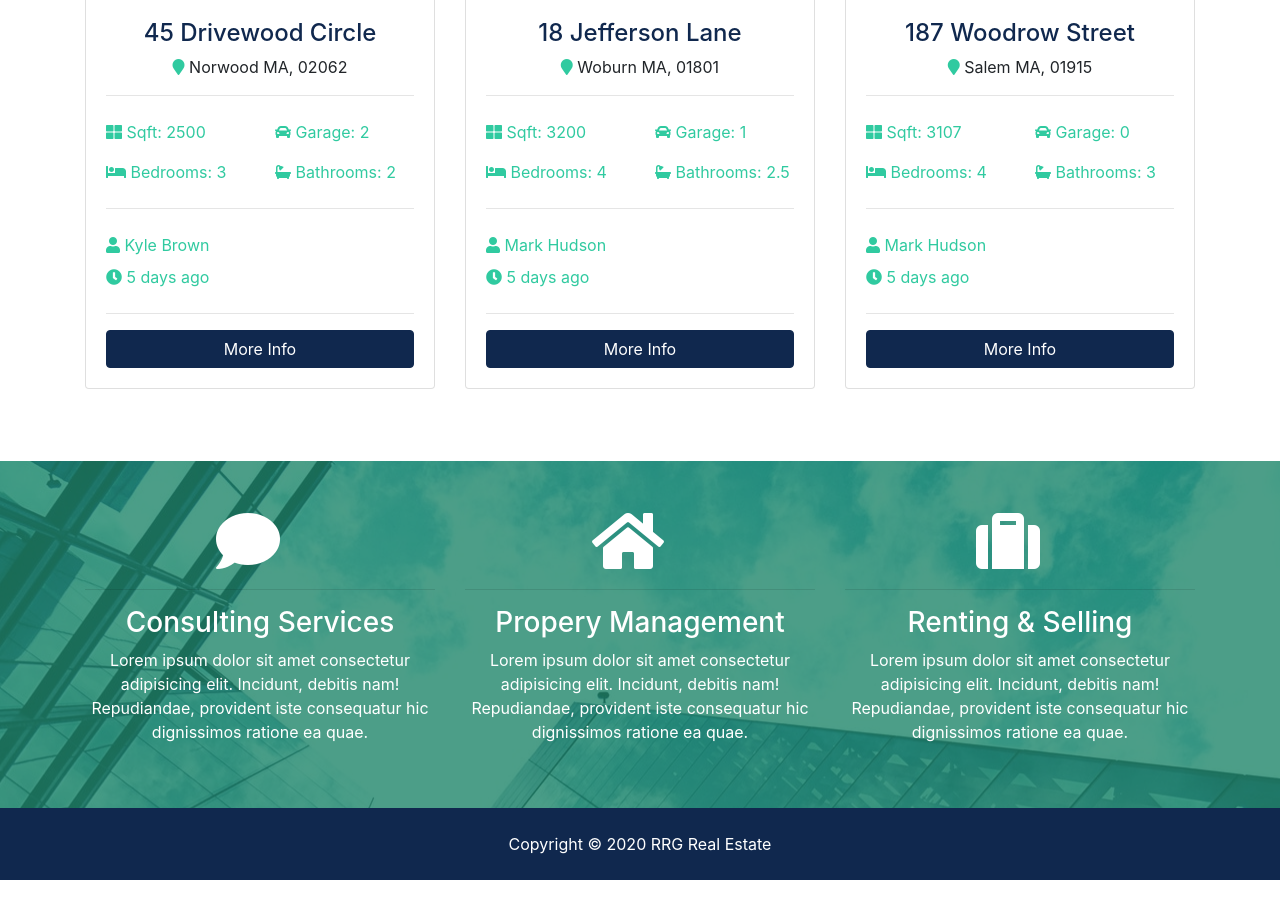
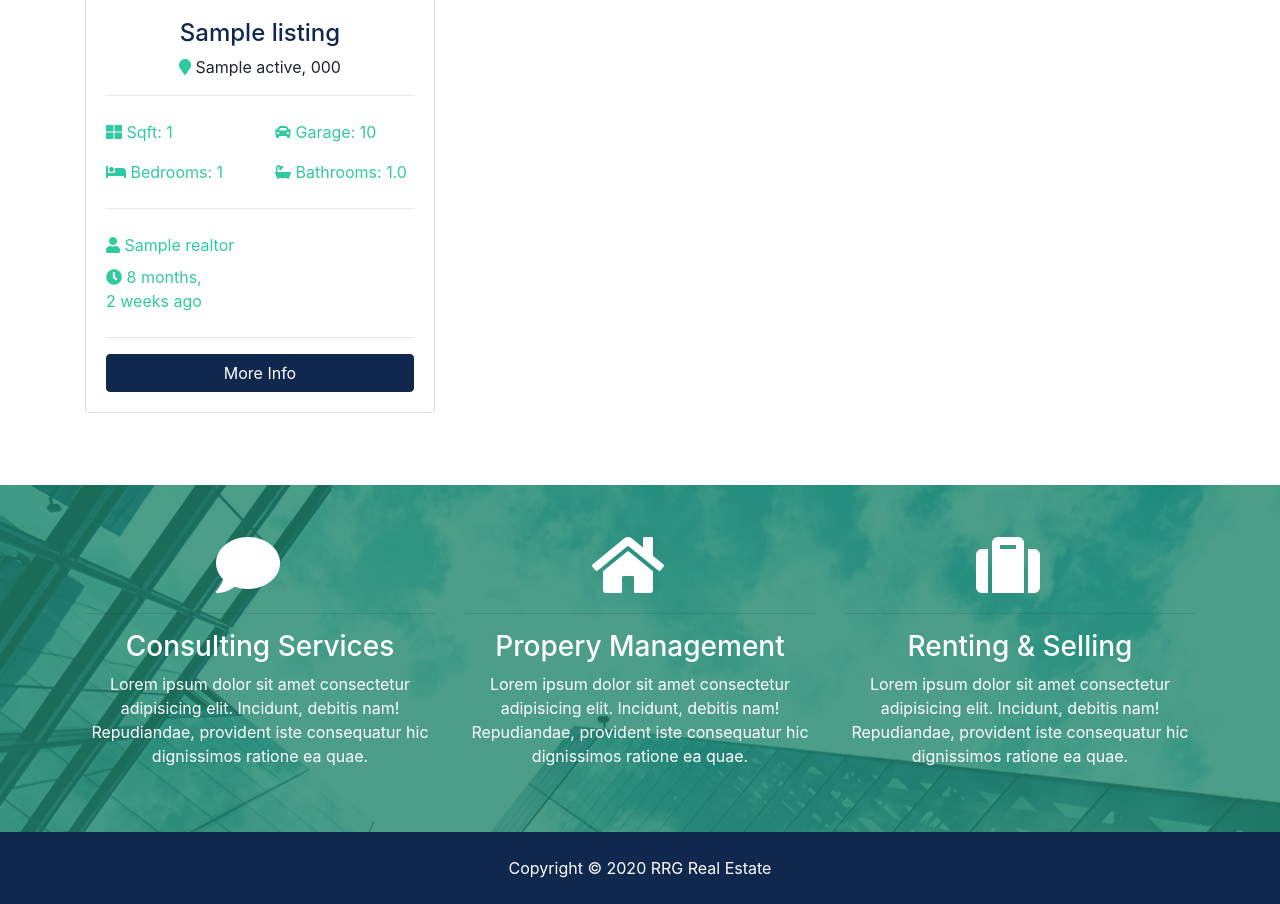
Before and after one commit to RohanRajGautam/django-rrgre, a Django app: page / in a window 1280 px wide. Shown: the part 1139-2043 px from the top of the page. Before the commit the page ends 2019 px from the top, so only its background shows below. Run offline with Django 3.2, Linux system fonts and the light colour scheme; tables that the repository leaves empty hold one stand-in row (values such as "Sample post"); grey boxes marked "Sample" are stand-in pictures; some libraries are stand-ins or nearby versions.

Commit message:
add dynamic listings content to the home page

```diff
--- a/pages/views.py
+++ b/pages/views.py
@@ -1,11 +1,16 @@
 from django.shortcuts import render
 from django.http import HttpResponse
+from listings.models import Listing
 
 # Create your views here.
 
 
 def index(request):
-    return render(request, 'pages/index.html')
+    listings = Listing.objects.order_by('-list_date').filter(is_published=True)[:3]
+    context = {
+        'listings': listings
+    }
+    return render(request, 'pages/index.html', context)
 
 
 def about(request):
--- a/templates/listings/listings.html
+++ b/templates/listings/listings.html
@@ -38,7 +38,7 @@
           {% for listing in listings %}
             <div class="col-md-6 col-lg-4 mb-4">
               <div class="card listing-preview">
-                <img class="card-img-top" src="{{ listing.photo_main.url }}" alt="">
+                <img class="card-img-top" src="{{ listing.photo_main.url }}" alt="listing image">
                 <div class="card-img-overlay">
                   <h2>
                     <span class="badge badge-secondary text-white">Rs. {{ listing.price | intcomma }}</span>
--- a/templates/pages/index.html
+++ b/templates/pages/index.html
@@ -1,5 +1,8 @@
 {% extends 'base.html' %}
+
 {% load static %}
+{% load humanize %}
+
 {% block content %}
   <!-- Showcase -->
   <section id="showcase">
@@ -86,134 +89,56 @@
     <div class="container">
       <h3 class="text-center mb-3">Latest Listings</h3>
       <div class="row">
-        <!-- Listing 1 -->
+
+        {% if listings %}
+          {% for listing in listings %}
             <div class="col-md-6 col-lg-4 mb-4">
               <div class="card listing-preview">
-            <img class="card-img-top" src="{% static 'img/homes/home-1.jpg' %}" alt="">
+                <img class="card-img-top" src="{{ listing.photo_main.url }}" alt="listing image">
                 <div class="card-img-overlay">
                   <h2>
-                <span class="badge badge-secondary text-white">Rs. 90,00,000</span>
+                    <span class="badge badge-secondary text-white">Rs. {{ listing.price | intcomma }}</span>
                   </h2>
                 </div>
                 <div class="card-body">
                   <div class="listing-heading text-center">
-                <h4 class="text-primary">45 Drivewood Circle</h4>
+                    <h4 class="text-primary">{{ listing.title }}</h4>
                     <p>
-                  <i class="fas fa-map-marker text-secondary"></i> Norwood MA, 02062</p>
+                      <i class="fas fa-map-marker text-secondary"></i> {{ listing.city }} {{ listing.state }}, {{ listing.zipcode }}</p>
                   </div>
                   <hr>
                   <div class="row py-2 text-secondary">
                     <div class="col-6">
-                  <i class="fas fa-th-large"></i> Sqft: 2500</div>
+                      <i class="fas fa-th-large"></i> Sqft: {{ listing.sqft }}</div>
                     <div class="col-6">
-                  <i class="fas fa-car"></i> Garage: 2</div>
+                      <i class="fas fa-car"></i> Garage: {{ listing.garage }}</div>
                   </div>
                   <div class="row py-2 text-secondary">
                     <div class="col-6">
-                  <i class="fas fa-bed"></i> Bedrooms: 3</div>
+                      <i class="fas fa-bed"></i> Bedrooms: {{ listing.bedrooms }}</div>
                     <div class="col-6">
-                  <i class="fas fa-bath"></i> Bathrooms: 2</div>
+                      <i class="fas fa-bath"></i> Bathrooms: {{ listing.bathrooms }}</div>
                   </div>
                   <hr>
                   <div class="row py-2 text-secondary">
                     <div class="col-6">
-                  <i class="fas fa-user"></i> Kyle Brown</div>
+                      <i class="fas fa-user"></i> {{ listing.realtor }}</div>
                   </div>
                   <div class="row text-secondary pb-2">
                     <div class="col-6">
-                  <i class="fas fa-clock"></i> 5 days ago</div>
+                      <i class="fas fa-clock"></i> {{ listing.list_date | naturaltime }}</div>
                   </div>
                   <hr>
-              <a href="listing.html" class="btn btn-primary btn-block">More Info</a>
+                  <a href="{% url 'listing' listing.id %}" class="btn btn-primary btn-block">More Info</a>
                 </div>
               </div>
             </div>
-
-        <!-- Listing 2 -->
-        <div class="col-md-6 col-lg-4 mb-4">
-          <div class="card listing-preview">
-            <img class="card-img-top" src="{% static 'img/homes/home-2.jpg' %}" alt="">
-            <div class="card-img-overlay">
-              <h2>
-                <span class="badge badge-secondary text-white">Rs 550,000</span>
-              </h2>
+          {% endfor %}
+        {% else %}
+          <div class="col-md-12">
+            <p>No Listings Available</p>
           </div>
-            <div class="card-body">
-              <div class="listing-heading text-center">
-                <h4 class="text-primary">18 Jefferson Lane</h4>
-                <p>
-                  <i class="fas fa-map-marker text-secondary"></i> Woburn MA, 01801</p>
-              </div>
-              <hr>
-              <div class="row py-2 text-secondary">
-                <div class="col-6">
-                  <i class="fas fa-th-large"></i> Sqft: 3200</div>
-                <div class="col-6">
-                  <i class="fas fa-car"></i> Garage: 1</div>
-              </div>
-              <div class="row py-2 text-secondary">
-                <div class="col-6">
-                  <i class="fas fa-bed"></i> Bedrooms: 4</div>
-                <div class="col-6">
-                  <i class="fas fa-bath"></i> Bathrooms: 2.5</div>
-              </div>
-              <hr>
-              <div class="row py-2 text-secondary">
-                <div class="col-6">
-                  <i class="fas fa-user"></i> Mark Hudson</div>
-              </div>
-              <div class="row text-secondary pb-2">
-                <div class="col-6">
-                  <i class="fas fa-clock"></i> 5 days ago</div>
-              </div>
-              <hr>
-              <a href="listing.html" class="btn btn-primary btn-block">More Info</a>
-            </div>
-          </div>
-        </div>
-
-        <!-- Listing 3 -->
-        <div class="col-md-6 col-lg-4 mb-4">
-          <div class="card listing-preview">
-            <img class="card-img-top" src="{% static 'img/homes/home-3.jpg' %}" alt="">
-            <div class="card-img-overlay">
-              <h2>
-                <span class="badge badge-secondary text-white">Rs 580,000</span>
-              </h2>
-            </div>
-            <div class="card-body">
-              <div class="listing-heading text-center">
-                <h4 class="text-primary">187 Woodrow Street</h4>
-                <p>
-                  <i class="fas fa-map-marker text-secondary"></i> Salem MA, 01915</p>
-              </div>
-              <hr>
-              <div class="row py-2 text-secondary">
-                <div class="col-6">
-                  <i class="fas fa-th-large"></i> Sqft: 3107</div>
-                <div class="col-6">
-                  <i class="fas fa-car"></i> Garage: 0</div>
-              </div>
-              <div class="row py-2 text-secondary">
-                <div class="col-6">
-                  <i class="fas fa-bed"></i> Bedrooms: 4</div>
-                <div class="col-6">
-                  <i class="fas fa-bath"></i> Bathrooms: 3</div>
-              </div>
-              <hr>
-              <div class="row py-2 text-secondary">
-                <div class="col-6">
-                  <i class="fas fa-user"></i> Mark Hudson</div>
-              </div>
-              <div class="row text-secondary pb-2">
-                <div class="col-6">
-                  <i class="fas fa-clock"></i> 5 days ago</div>
-              </div>
-              <hr>
-              <a href="listing.html" class="btn btn-primary btn-block">More Info</a>
-            </div>
-          </div>
-        </div>
+        {% endif %}
 
       </div>
     </div>
```
Also changed, not shown: rrgre/static/img/showcase.jpg. Lines whose indentation alone changed are shown as unchanged.
